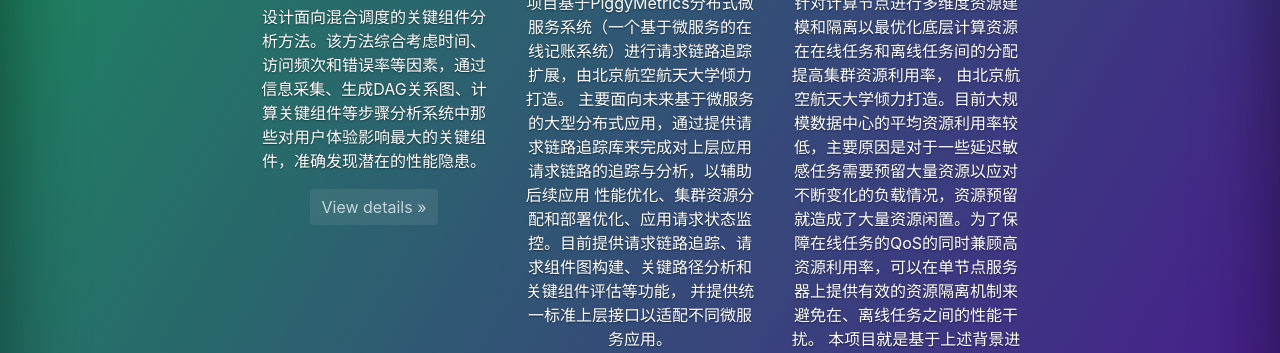
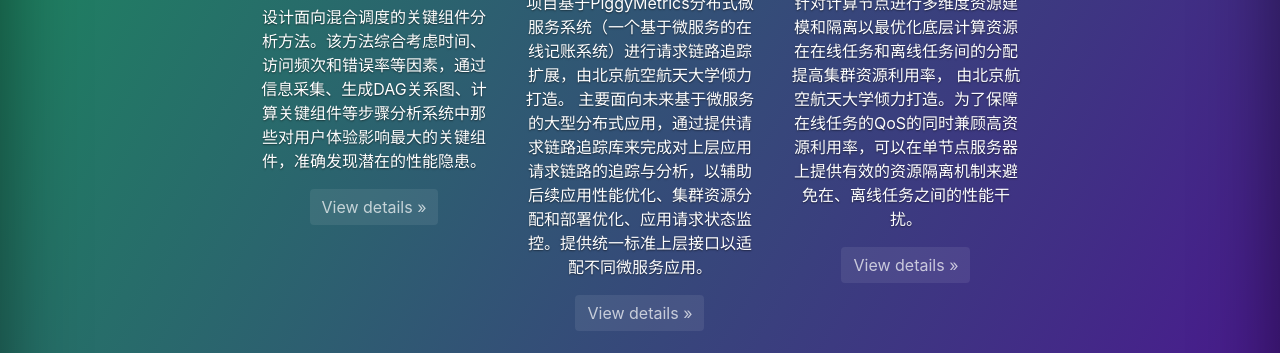
Before and after one commit to xueshiqing/openPage, a website: page index.html in a window 1280 px wide. Shown: the part 584-937 px from the top of the page. Drawn offline with nearby package versions, Linux system fonts and the light colour scheme.

Commit message:
edit index

```diff
--- a/index.html
+++ b/index.html
@@ -63,19 +63,19 @@
             <h2>基于hadoop-yarn的在离线混部资源管理系统</h2>
             <!--p>Donec sed odio dui. Etiam porta sem malesuada magna mollis euismod. Nullam id dolor id nibh ultricies vehicula ut id elit. Morbi leo risus, porta ac consectetur ac, vestibulum at eros. Praesent commodo cursus magna.</p-->
             <p>设计面向混合调度的关键组件分析方法。该方法综合考虑时间、访问频次和错误率等因素，通过信息采集、生成DAG关系图、计算关键组件等步骤分析系统中那些对用户体验影响最大的关键组件，准确发现潜在的性能隐患。</p>
-            <p><a class="btn btn-secondary" href="#" role="button">View details &raquo;</a></p>
+            <p><a class="btn btn-secondary" href="http://113.105.131.176:29780/buaa/hadoop-yarn-dag-service" role="button">View details &raquo;</a></p>
         </div><!-- /.col-lg-4 -->
         <div class="col-lg-4 col-main">
             <!--svg class="bd-placeholder-img rounded-circle" width="140" height="140" xmlns="http://www.w3.org/2000/svg" preserveAspectRatio="xMidYMid slice" focusable="false" role="img" aria-label="Placeholder: 140x140"><title>Placeholder</title><rect fill="#777" width="100%" height="100%"/><text fill="#777" dy=".3em" x="50%" y="50%">140x140</text></svg-->
             <h2>多组件分布式应用行为追踪演示</h2>
             <!--p>Duis mollis, est non commodo luctus, nisi erat porttitor ligula, eget lacinia odio sem nec elit. Cras mattis consectetur purus sit amet fermentum. Fusce dapibus, tellus ac cursus commodo, tortor mauris condimentum nibh.</--p-->
-            <p>多组件分布式应用行为追踪演示项目基于PiggyMetrics分布式微服务系统（一个基于微服务的在线记账系统）进行请求链路追踪扩展，由北京航空航天大学倾力打造。 主要面向未来基于微服务的大型分布式应用，通过提供请求链路追踪库来完成对上层应用请求链路的追踪与分析，以辅助后续应用 性能优化、集群资源分配和部署优化、应用请求状态监控。目前提供请求链路追踪、请求组件图构建、关键路径分析和关键组件评估等功能， 并提供统一标准上层接口以适配不同微服务应用。</p>
-            <p><a class="btn btn-secondary" href="#" role="button">View details &raquo;</a></p>
+            <p>多组件分布式应用行为追踪演示项目基于PiggyMetrics分布式微服务系统（一个基于微服务的在线记账系统）进行请求链路追踪扩展，由北京航空航天大学倾力打造。 主要面向未来基于微服务的大型分布式应用，通过提供请求链路追踪库来完成对上层应用请求链路的追踪与分析，以辅助后续应用性能优化、集群资源分配和部署优化、应用请求状态监控。提供统一标准上层接口以适配不同微服务应用。</p>
+            <p><a class="btn btn-secondary" href="http://113.105.131.176:29780/buaa/piggymetrics" role="button">View details &raquo;</a></p>
         </div><!-- /.col-lg-4 -->
         <div class="col-lg-4 col-main">
             <!--svg class="bd-placeholder-img rounded-circle" width="140" height="140" xmlns="http://www.w3.org/2000/svg" preserveAspectRatio="xMidYMid slice" focusable="false" role="img" aria-label="Placeholder: 140x140"><title>Placeholder</title><rect fill="#777" width="100%" height="100%"/><text fill="#777" dy=".3em" x="50%" y="50%">140x140</text></svg-->
             <h2>运行时细粒度资源控制系统</h2>
-            <p>运行时细粒度资源控制系统主要针对计算节点进行多维度资源建模和隔离以最优化底层计算资源在在线任务和离线任务间的分配提高集群资源利用率， 由北京航空航天大学倾力打造。目前大规模数据中心的平均资源利用率较低，主要原因是对于一些延迟敏感任务需要预留大量资源以应对不断变化的负载情况，资源预留就造成了大量资源闲置。为了保障在线任务的QoS的同时兼顾高资源利用率，可以在单节点服务器上提供有效的资源隔离机制来避免在、离线任务之间的性能干扰。 本项目就是基于上述背景进行展开的，主要面向大规模数据中心。</p>
+            <p>运行时细粒度资源控制系统主要针对计算节点进行多维度资源建模和隔离以最优化底层计算资源在在线任务和离线任务间的分配提高集群资源利用率， 由北京航空航天大学倾力打造。为了保障在线任务的QoS的同时兼顾高资源利用率，可以在单节点服务器上提供有效的资源隔离机制来避免在、离线任务之间的性能干扰。</p>
             <p><a class="btn btn-secondary" href="http://113.105.131.176:29780/buaa/muses" role="button">View details &raquo;</a></p>
         </div><!-- /.col-lg-4 -->
     </div><!-- /.row -->
```
